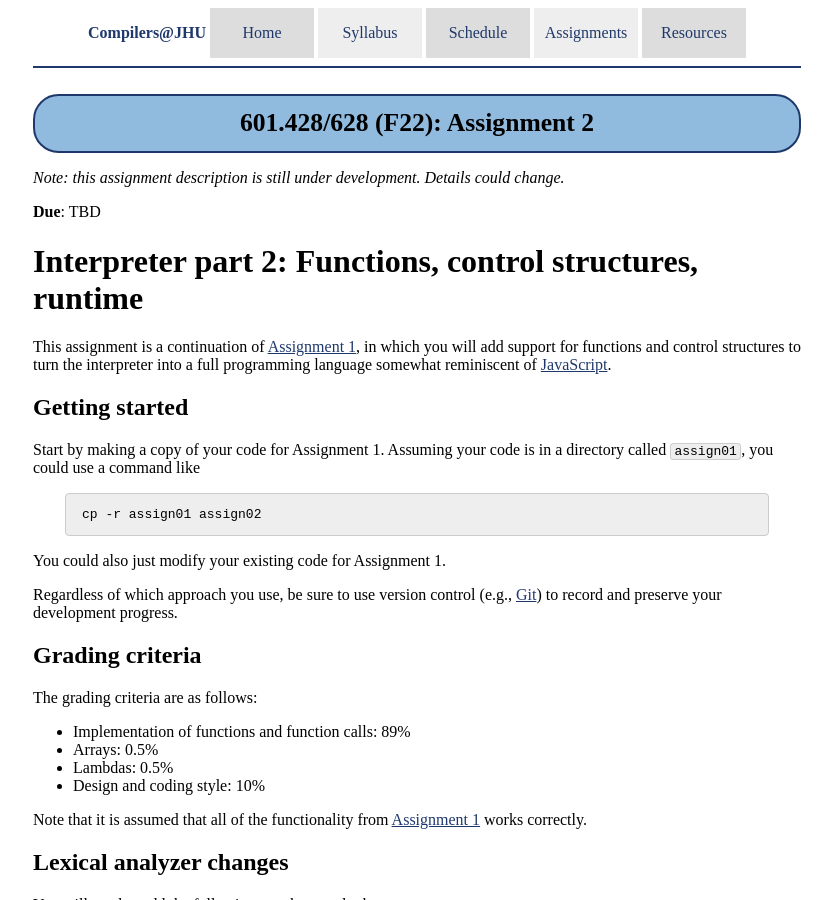
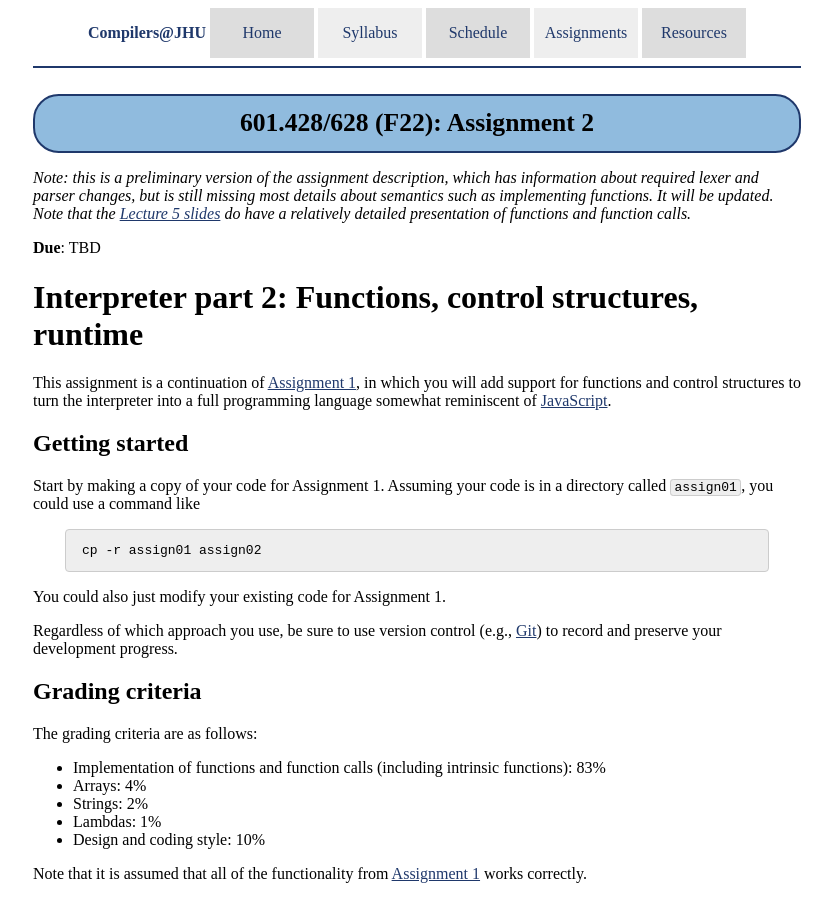
Before and after one commit to jhucompilers/fall2022, a Jekyll site: the page built from assign/assign02.md, in a window 1280 px wide and 900 px high. Shown: the whole window, without its empty margins (223-1055 px from the left). Built offline with Jekyll 4.4.1, drawn with Linux system fonts in a browser that asks for light colours; some of the changed text lies outside the part shown.

Commit message:
post preliminary writeup of A2

```diff
--- a/assign/assign02.md
+++ b/assign/assign02.md
@@ -3,8 +3,12 @@ layout: default
 title: "Assignment 2"
 ---
 
-*Note: this assignment description is still under development. Details
-could change.*
+*Note: this is a preliminary version of the assignment description, which
+has information about required lexer and parser changes, but is still
+missing most details about semantics such as implementing functions.
+It will be updated. Note that the [Lecture 5 slides](../lectures/lecture05-public.pdf)
+do have a relatively detailed presentation of functions and function
+calls.*
 
 **Due**: TBD
 
@@ -34,9 +38,10 @@ development progress.
 
 The grading criteria are as follows:
 
-* Implementation of functions and function calls: 89%
-* Arrays: 0.5%
-* Lambdas: 0.5%
+* Implementation of functions and function calls (including intrinsic functions): 83%
+* Arrays: 4%
+* Strings: 2%
+* Lambdas: 1%
 * Design and coding style: 10%
 
 Note that it is assumed that all of the functionality from
@@ -185,3 +190,31 @@ UNIT
 
 This is intended as an example. You may structure the AST in whatever way
 seems most appropriate.
+
+## Semantics of functions and function calls
+
+*Coming soon!*
+
+## Values and reference counting of dynamic representations
+
+*Coming soon!*
+
+## Intrinsic functions
+
+*Coming soon!*
+
+## Arrays and array intrinsic functions
+
+*Coming soon!*
+
+## Strings and string intrinsic functions
+
+*Coming soon!*
+
+## Lambdas (anonymous functions)
+
+*Coming soon!*
+
+## Submitting
+
+*Coming soon!*
```
Also changed, not shown: assignments.md (+0 -3 lines), index.md (+5 -0 lines).
